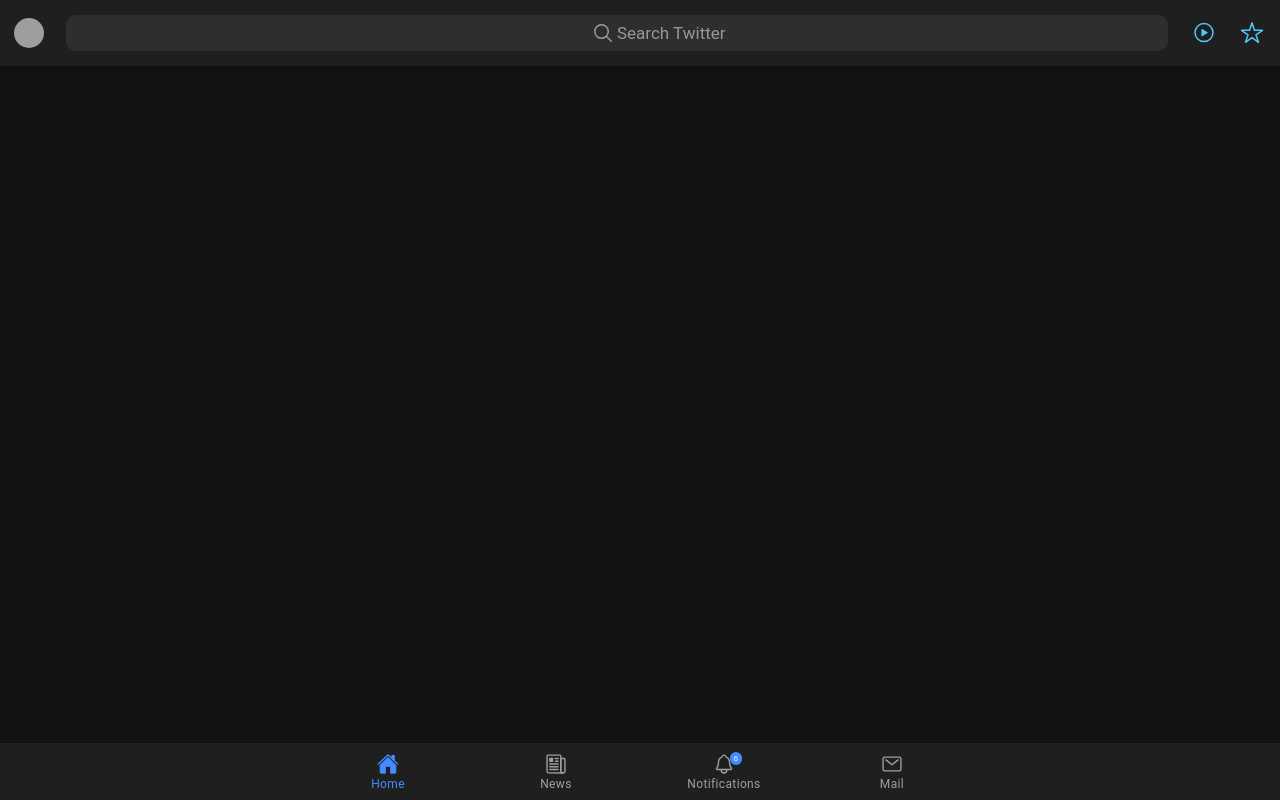
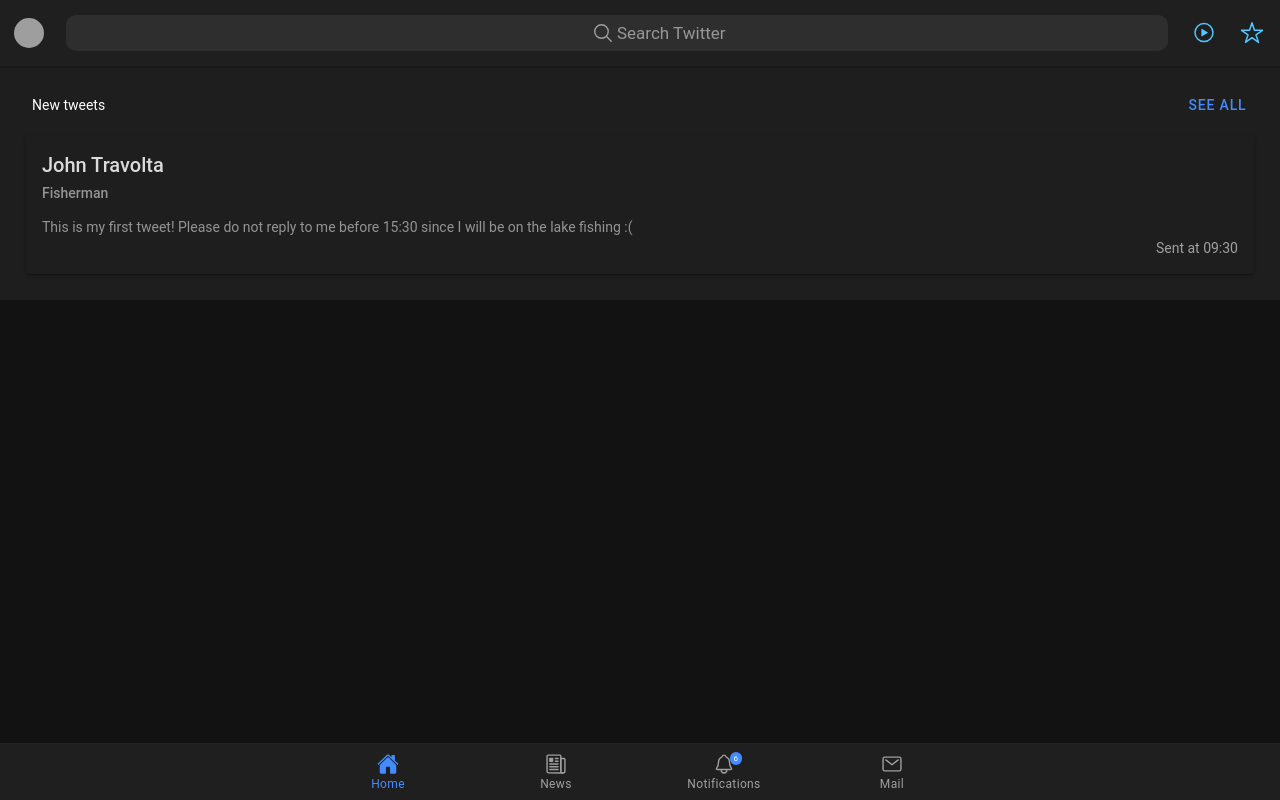
Before and after one commit to Theofilos-Chamalis/ionic-social-network-redesign, a React (Create React App) app: page /home in a window 1280 px wide. Built offline with nearby package versions, Linux system fonts and the light colour scheme; grey boxes are pictures that could not be loaded.

Commit message:
Added a tweet list with a tweet card component in the home screen

```diff
--- /dev/null
+++ b/src/components/TweetCard.tsx
@@ -0,0 +1,27 @@
+import React, { Component } from 'react';
+import { IonCard, IonCardHeader, IonCardTitle, IonCardSubtitle, IonCardContent, IonText, IonLabel } from '@ionic/react';
+
+export default class TweetCard extends Component<{ cardTitle: string, cardSubtitle: string, cardBody: string, cardTimestamp: string }, {}> {
+    constructor(props: any) {
+        super(props)
+
+        this.state = {}
+    }
+
+    render() {
+        return (
+            <IonCard>
+                <IonCardHeader>
+                    <IonCardTitle>{this.props.cardTitle}</IonCardTitle>
+                    <IonCardSubtitle>{this.props.cardSubtitle}</IonCardSubtitle>
+                </IonCardHeader>
+                <IonCardContent>
+                    <IonText>{this.props.cardBody}</IonText>
+                    <IonLabel className="ion-text-right">
+                        <p>{this.props.cardTimestamp}</p>
+                    </IonLabel>
+                </IonCardContent>
+            </IonCard>
+        );
+    }
+};
--- /dev/null
+++ b/src/components/TweetList.tsx
@@ -0,0 +1,28 @@
+import React, { Component } from 'react';
+import { IonList, IonListHeader, IonLabel, IonButton } from '@ionic/react';
+import TweetCard from './TweetCard';
+
+export default class TweetList extends Component<{}, {}> {
+    constructor(props: any) {
+        super(props)
+
+        this.state = {}
+    }
+
+    render() {
+        return (
+            <IonList className="ion-padding">
+                <IonListHeader lines="none">
+                    <IonLabel>New tweets</IonLabel>
+                    <IonButton>See All</IonButton>
+                </IonListHeader>
+                <TweetCard
+                    cardTitle="John Travolta"
+                    cardSubtitle="Fisherman"
+                    cardBody="This is my first tweet! Please do not reply to me before 15:30 since I will be on the lake fishing :("
+                    cardTimestamp="Sent at 09:30"
+                />
+            </IonList>
+        );
+    }
+}
--- a/src/pages/Home.tsx
+++ b/src/pages/Home.tsx
@@ -1,10 +1,11 @@
 import React, { Component } from 'react';
 import {
   IonContent, IonHeader, IonPage, IonToolbar, IonSearchbar,
-  IonAvatar, IonIcon, IonButton, IonButtons
+  IonAvatar, IonIcon, IonButton, IonButtons,
 } from '@ionic/react';
 import { playCircleOutline, starOutline } from 'ionicons/icons';
 import './Home.css';
+import TweetList from '../components/TweetList';
 
 export default class Home extends Component<{}, { searchText: string }> {
   constructor(props: any) {
@@ -56,7 +57,7 @@
           </IonToolbar>
         </IonHeader>
         <IonContent>
-
+          <TweetList />
         </IonContent>
       </IonPage>
     );
```
